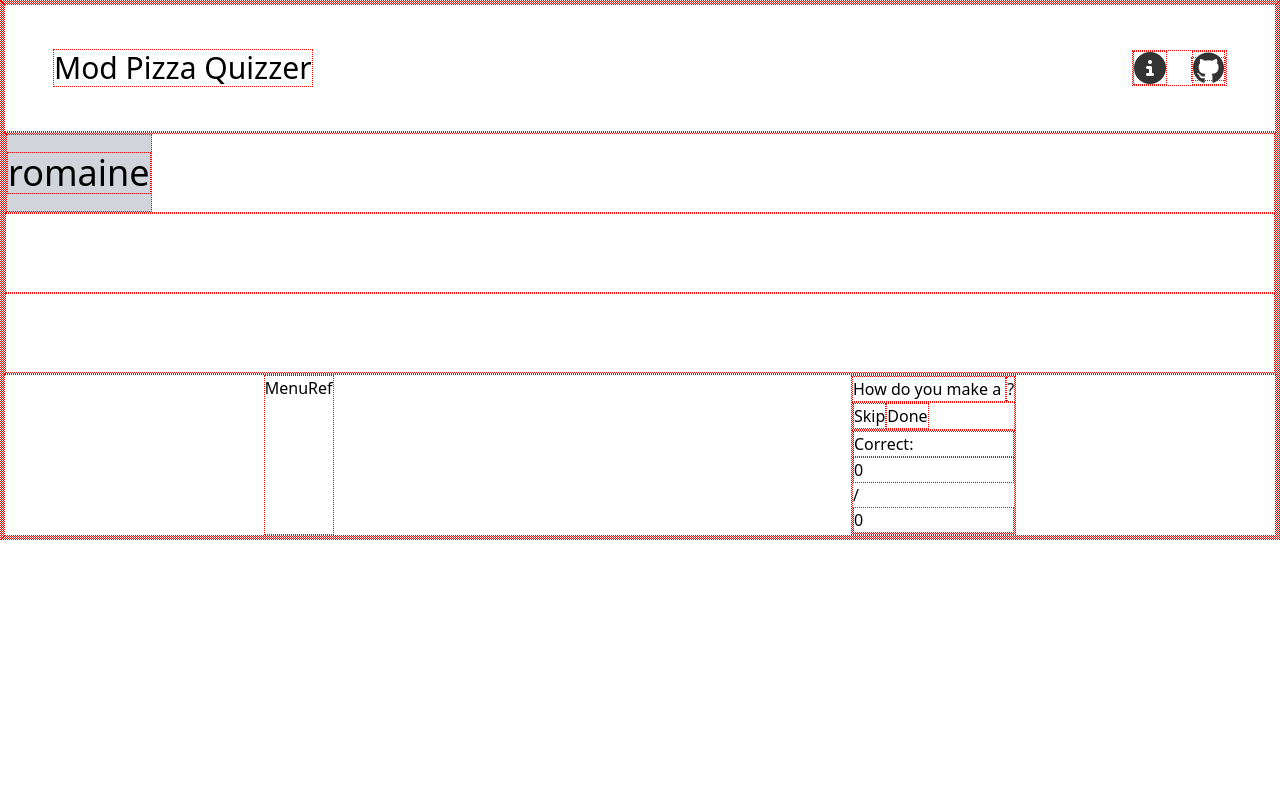
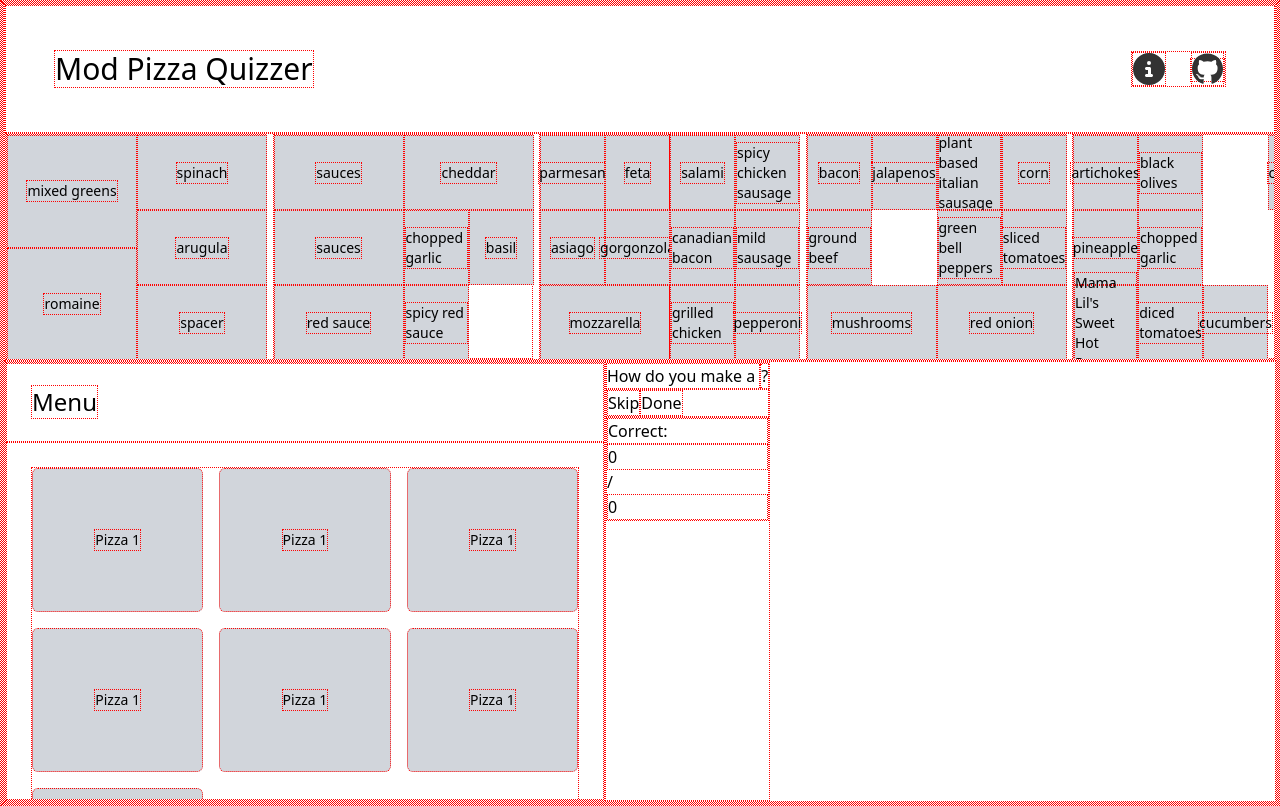
Before and after one commit to kqwq/mod-pizza-quizzer, a React app: page / in a window 1280 px wide. Built offline with nearby package versions, Linux system fonts and the light colour scheme.

Commit message:
fixed flexbox

```diff
--- a/src/components/IngredientBox.tsx
+++ b/src/components/IngredientBox.tsx
@@ -1,14 +1,18 @@
 import React from 'react'
+import { MAKELINE_BOX_HEIGHT, MAKELINE_BOX_WIDTH } from '../util/contsants'
 import type { Ingredient } from '../util/makeline'
 
-const IngBox = ({ w, i }: { w: number, i: Ingredient }) => {
-  const width = (12 * w).toString() + 'px'
+const IngBox = ({ x, y, i, w = 1, h = 1 }: { x: number, y: number, i: Ingredient | "spacer" | "sauces", w?: number, h?: number }) => {
+  const width = (MAKELINE_BOX_WIDTH * w)
+  const height = (MAKELINE_BOX_HEIGHT * h)
+  const xPos = (MAKELINE_BOX_WIDTH * x)
+  const yPos = (MAKELINE_BOX_HEIGHT * y)
 
   return (
     <div className={
-      `w-${width} bg-gray-300 flex flex-col justify-center items-center`
+      `w-[${width}px] h-[${height}px] bg-gray-300 top-[${yPos}px] left-[${xPos}px] absolute flex justify-center items-center`
     }>
-      <span className="text-4xl">{i}</span>
+      <span className="text-sm">{i}</span>
     </div>
   )
 }
--- a/src/components/MainLayout.tsx
+++ b/src/components/MainLayout.tsx
@@ -12,10 +12,12 @@
   }, [])
 
   return (
-    <main className="">
-      <Top />
-      <Makeline />
-      <div id="bottom" className="flex flex-row justify-around">
+    <main className="h-screen flex flex-col"  >
+      <div className=''>
+        <Top />
+        <Makeline />
+      </div>
+      <div id="bottom" className="flex flex-row min-h-0 flex-grow-[1]">
         <MenuRef />
         <QuizContainer />
       </div>
--- a/src/components/Makeline.tsx
+++ b/src/components/Makeline.tsx
@@ -1,28 +1,118 @@
 import React from 'react'
-import { Greens } from '../util/makeline'
+import { MAKELINE_BOX_HEIGHT, MAKELINE_BOX_WIDTH, MAKELINE_GAP } from '../util/contsants'
+import { Cheese, Greens, Meat, Sauce, Topping } from '../util/makeline'
 import IngBox from './IngredientBox'
 
-const MakelineRow = ({ children }: { children: React.ReactNode }) => {
+const Section = ({ name = 'none', w, gapAfter = 0, children }: { name?: string, w: number, gapAfter?: number, children: React.ReactNode }) => {
+  const width = (MAKELINE_BOX_WIDTH * w)
+  const height = (MAKELINE_BOX_HEIGHT * 3)
+  const gapAfterAdjusted = (MAKELINE_BOX_WIDTH * gapAfter)
+
   return (
-    <div className="flex flex-row h-20">
+    <div className={`flex flex-row relative min-w-[${width}px] h-[${height}px] mr-[${gapAfterAdjusted}px]`}>
       {children}
     </div>
   )
 }
 
+const Column = ({ children }: { children: React.ReactNode }) => {
+  return (
+    <>
+      {children}
+    </>
+  )
+}
+const Grid = ({ children }: { children: React.ReactNode }) => {
+  return (
+    <>
+      {children}
+    </>
+  )
+}
+
 const Makeline = () => {
   return (
-    <div className="overflow-x-scroll">
-      <MakelineRow>
-        <IngBox w={1} i={Greens.romaine} />
-      </MakelineRow>
-      <MakelineRow>
+    <div className="overflow-x-scroll overflow-y-hidden flex flex-row">
+      <Section name="Greens" w={4} gapAfter={MAKELINE_GAP}>
+        <Column>
+          <IngBox i={Greens.mixed_greens} x={0} y={0} w={2} h={1.5} />
+          <IngBox i={Greens.romaine} x={0} y={1.5} w={2} h={1.5} />
+        </Column>
+        <Column>
+          <IngBox i={Greens.spinach} x={2} y={0} w={2} />
+          <IngBox i={Greens.arugula} x={2} y={1} w={2} />
+          <IngBox i={'spacer'} x={2} y={2} w={2} />
+        </Column>
+      </Section>
+      <Section name="Sauces" w={4} gapAfter={MAKELINE_GAP}>
+        <Column>
+          <IngBox i={'sauces'} x={0} y={0} w={2} />
+          <IngBox i={'sauces'} x={0} y={1} w={2} />
+          <IngBox i={Sauce.red} x={0} y={2} w={2} />
+        </Column>
+        <Column>
+          <IngBox i={Cheese.cheddar} x={2} y={0} w={2} />
+          <IngBox i={Topping.garlic_chopped} x={2} y={1} />
+          <IngBox i={Topping.basil} x={3} y={1} />
+          <IngBox i={Sauce.spicy_red} x={2} y={2} />
+        </Column>
+      </Section>
+      <Section name="Cheeses" w={2}>
+        <Grid>
+          <IngBox i={Cheese.parmesan} x={0} y={0} />
+          <IngBox i={Cheese.feta} x={1} y={0} />
+          <IngBox i={Cheese.asiago} x={0} y={1} />
+          <IngBox i={Cheese.gorgonzola} x={1} y={1} />
+          <IngBox i={Cheese.mozzarella} x={0} y={2} w={2} />
+        </Grid>
+      </Section>
+      <Section name="Meats" w={2} gapAfter={MAKELINE_GAP}>
+        <Column>
+          <IngBox i={Meat.salami} x={0} y={0} />
+          <IngBox i={Meat.canadian_bacon} x={0} y={1} />
+          <IngBox i={Meat.grilled_chicken} x={0} y={2} />
+        </Column>
+        <Column>
+          <IngBox i={Meat.spicy_chicken_sausage} x={1} y={0} />
+          <IngBox i={Meat.mild_sausage} x={1} y={1} />
+          <IngBox i={Meat.pepperoni} x={1} y={2} />
+        </Column>
+      </Section>
+      <Section name="toppings_1" w={4} gapAfter={MAKELINE_GAP}>
+        <Grid>
+          {/* Top row */}
+          <IngBox i={Meat.bacon} x={0} y={0} />
+          <IngBox i={Topping.jalapenos} x={1} y={0} />
+          <IngBox i={Meat.plant_based_italian_sausage} x={2} y={0} />
+          <IngBox i={Topping.corn} x={3} y={0} />
 
-      </MakelineRow>
-      <MakelineRow>
+          {/* Middle row */}
+          <IngBox i={Meat.ground_beef} x={0} y={1} />
+          <IngBox i={Topping.green_bell_peppers} x={2} y={1} />
+          <IngBox i={Topping.sliced_tomatoes} x={3} y={1} />
 
-      </MakelineRow>
-    </div>
+          {/* Bottom row */}
+          <IngBox i={Topping.mushrooms} x={0} y={2} w={2} />
+          <IngBox i={Topping.red_onion} x={2} y={2} w={2} />
+        </Grid>
+      </Section>
+      <Section name="toppings_2" w={4}>
+        {/* Top row */}
+        <IngBox i={Topping.artichokes} x={0} y={0} />
+        <IngBox i={Topping.black_olives} x={1} y={0} />
+        <IngBox i={Topping.chickpeas} x={3} y={0} />
+
+        {/* Middle row */}
+        <IngBox i={Topping.pineapple} x={0} y={1} />
+        <IngBox i={Topping.garlic_chopped} x={1} y={1} />
+
+        {/* Bottom row */}
+        <IngBox i={Topping.mama_lils_sweet_hot_peppers} x={0} y={2} />
+        <IngBox i={Topping.diced_tomatoes} x={1} y={2} />
+        <IngBox i={Topping.cucumbers} x={2} y={2} />
+      </Section>
+
+    </div >
   )
 }
 
--- a/src/components/MenuBox.tsx
+++ b/src/components/MenuBox.tsx
@@ -1,8 +1,14 @@
 import React from 'react'
 
-const MenuBox = () => {
+const MenuBox = ({
+  menuItem
+}: {
+  menuItem: string
+}) => {
   return (
-    <div>MenuBox</div>
+    <div className="h-36 bg-gray-300 rounded-md flex justify-center items-center">
+      <span className="text-sm">{menuItem}</span>
+    </div>
   )
 }
 
--- a/src/components/MenuRef.tsx
+++ b/src/components/MenuRef.tsx
@@ -1,9 +1,25 @@
-import React from 'react'
+import React from 'react';
+import MenuBox from './MenuBox';
 
 const MenuRef = () => {
   return (
-    <div>MenuRef</div>
-  )
-}
+    <div className="w-[600px] flex flex-col">
+      <div className="h-24 flex items-center">
+        <h2 className="text-2xl ml-6">Menu</h2>
+      </div>
+      <div id="grid-container" className="overflow-y-scroll h-full">
+        <div className="grid grid-cols-3 gap-4 m-6 min-h-0 ">
+          <MenuBox menuItem="Pizza 1" />
+          <MenuBox menuItem="Pizza 1" />
+          <MenuBox menuItem="Pizza 1" />
+          <MenuBox menuItem="Pizza 1" />
+          <MenuBox menuItem='Pizza 1' />
+          <MenuBox menuItem='Pizza 1' />
+          <MenuBox menuItem='Pizza 1' />
+        </div>
+      </div>
+    </div>
+  );
+};
 
-export default MenuRef
+export default MenuRef;
--- /dev/null
+++ b/src/util/contsants.ts
@@ -0,0 +1,5 @@
+const MAKELINE_BOX_WIDTH = 65;
+const MAKELINE_BOX_HEIGHT = 75;
+const MAKELINE_GAP = 0.1;
+
+export { MAKELINE_BOX_WIDTH, MAKELINE_BOX_HEIGHT, MAKELINE_GAP };
```
